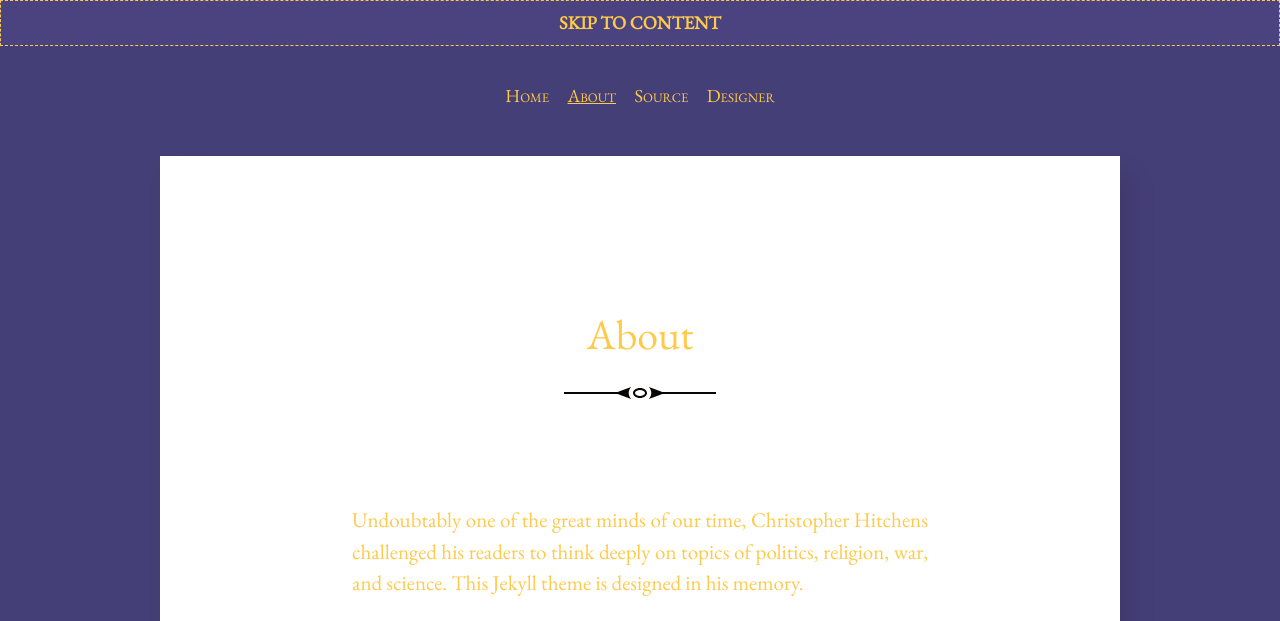
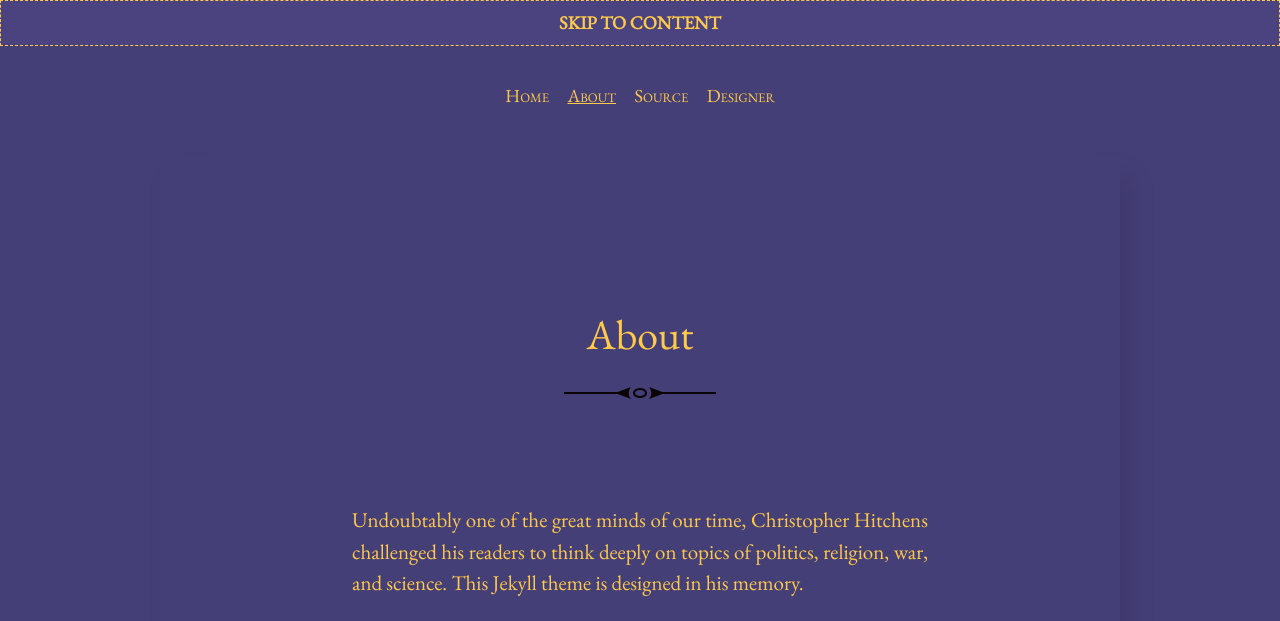
Before and after one commit to arzabz/arzabz.github.io, a Jekyll site: the page built from about.md, in a window 1280 px wide. Shown: the top 621 px of the page. Built offline with Jekyll 4.4.1, drawn with Linux system fonts in a browser that asks for light colours; grey boxes are pictures that could not be loaded.

Commit message:
Update _article.scss

```diff
--- a/_sass/_article.scss
+++ b/_sass/_article.scss
@@ -1,5 +1,5 @@
 .post {
-  background: white;
+  background: #453F78;
   margin: 2em auto;
   max-width: 60rem;
   padding: 2em 0;
```
